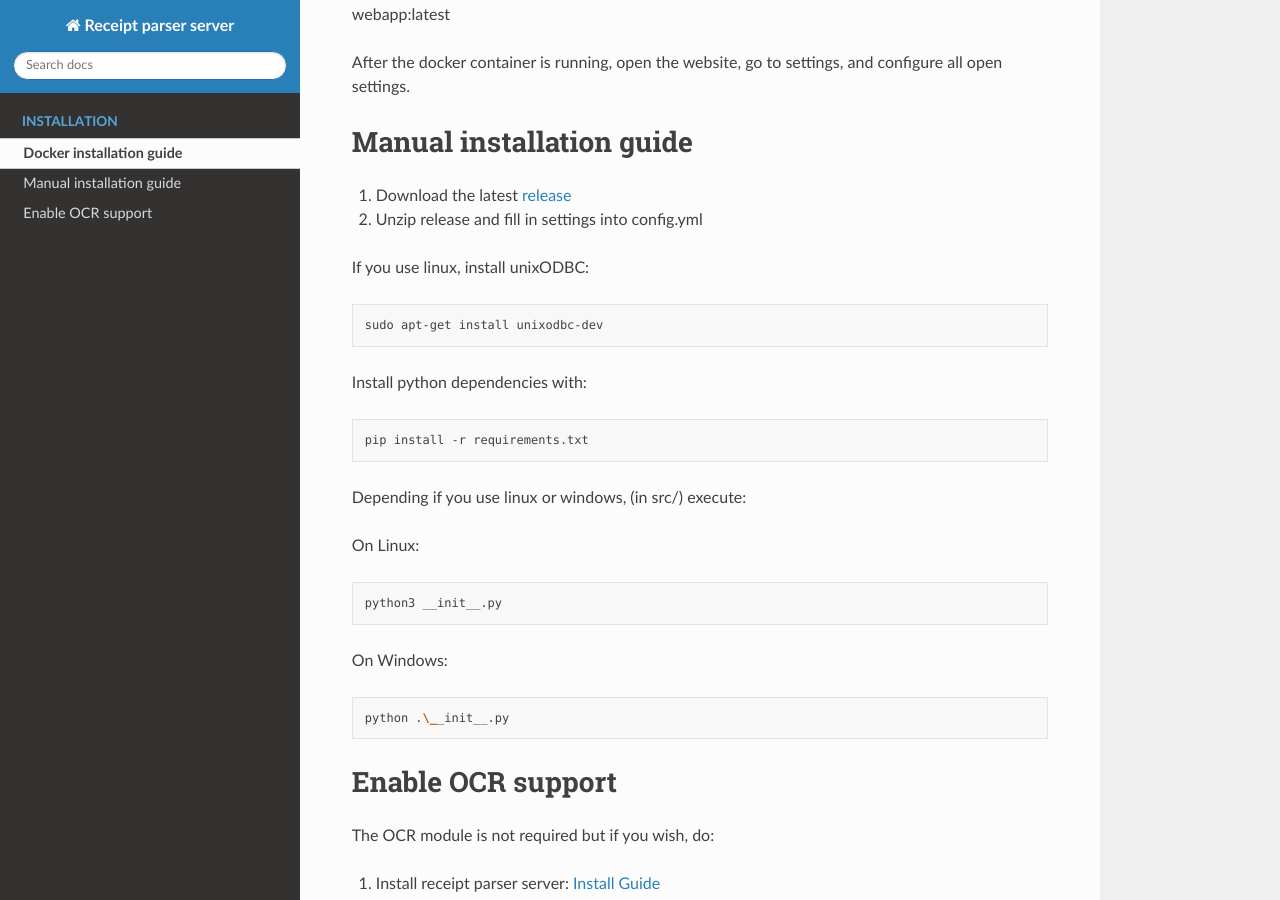
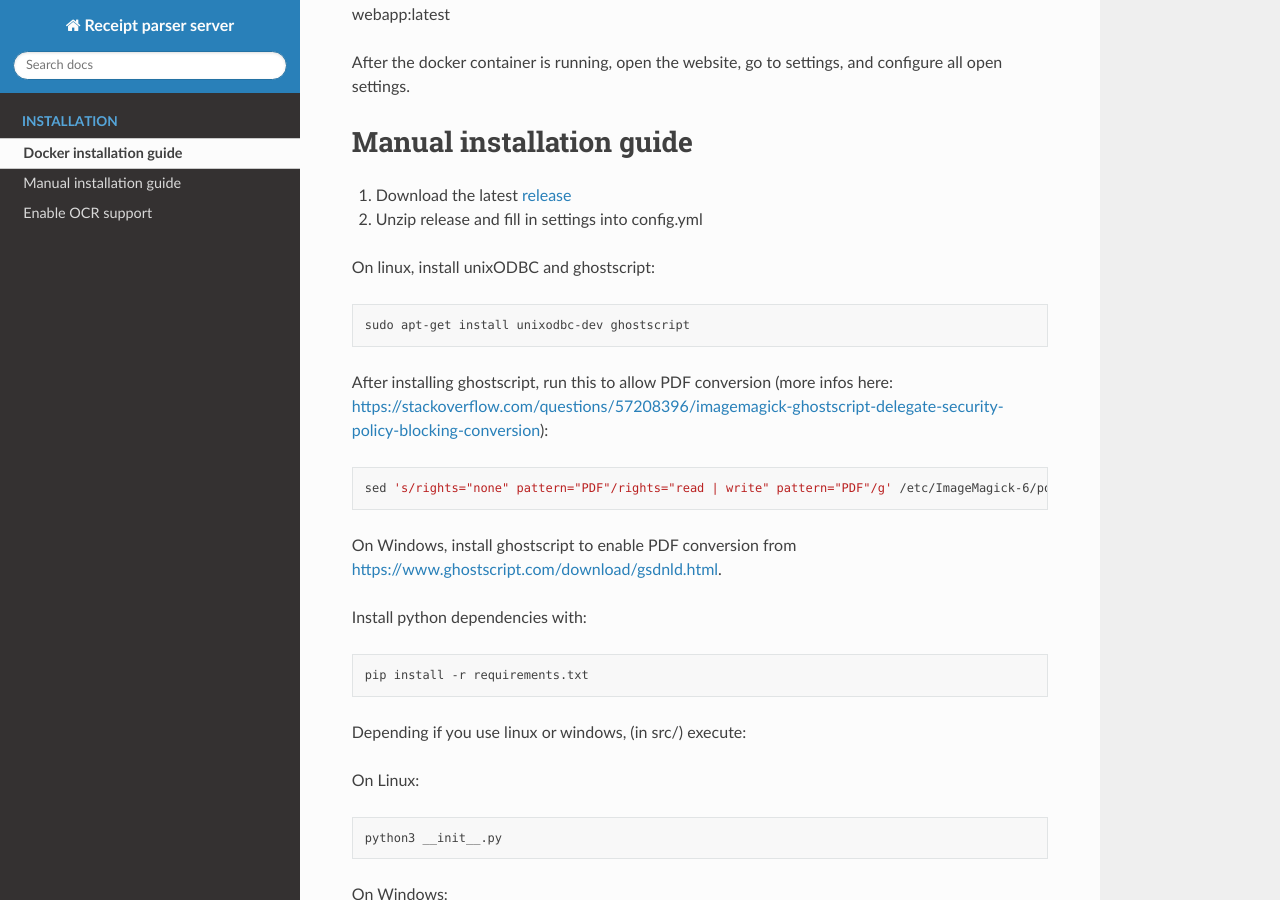
Before and after one commit to ReceiptManager/receipt-manager-webapp, a Sphinx documentation site: the page built from docs/installation.rst, in a window 1280 px wide and 900 px high, scrolled down 597 px. Built offline with Sphinx 7.4.7 and the Read the Docs theme 2.0.0, drawn with Linux system fonts in a browser that asks for light colours.

Commit message:
Update install instructions // Enhance error message

```diff
--- a/docs/installation.rst
+++ b/docs/installation.rst
@@ -27,11 +27,19 @@ Manual installation guide
 1. Download the latest `release <https://github.com/ReceiptManager/receipt-manager-webapp/releases>`_
 2. Unzip release and fill in settings into config.yml
 
-If you use linux, install unixODBC:
+On linux, install unixODBC and ghostscript:
 
 .. code-block:: bash
 
-    sudo apt-get install unixodbc-dev
+    sudo apt-get install unixodbc-dev ghostscript
+
+After installing ghostscript, run this to allow PDF conversion (more infos here: https://stackoverflow.com/questions/57208396/imagemagick-ghostscript-delegate-security-policy-blocking-conversion):
+
+.. code-block:: bash
+
+    sed 's/rights="none" pattern="PDF"/rights="read | write" pattern="PDF"/g' /etc/ImageMagick-6/policy.xml -i
+
+On Windows, install ghostscript to enable PDF conversion from https://www.ghostscript.com/download/gsdnld.html.
 
 Install python dependencies with:
 
```
Also changed, not shown: 2 other files.
